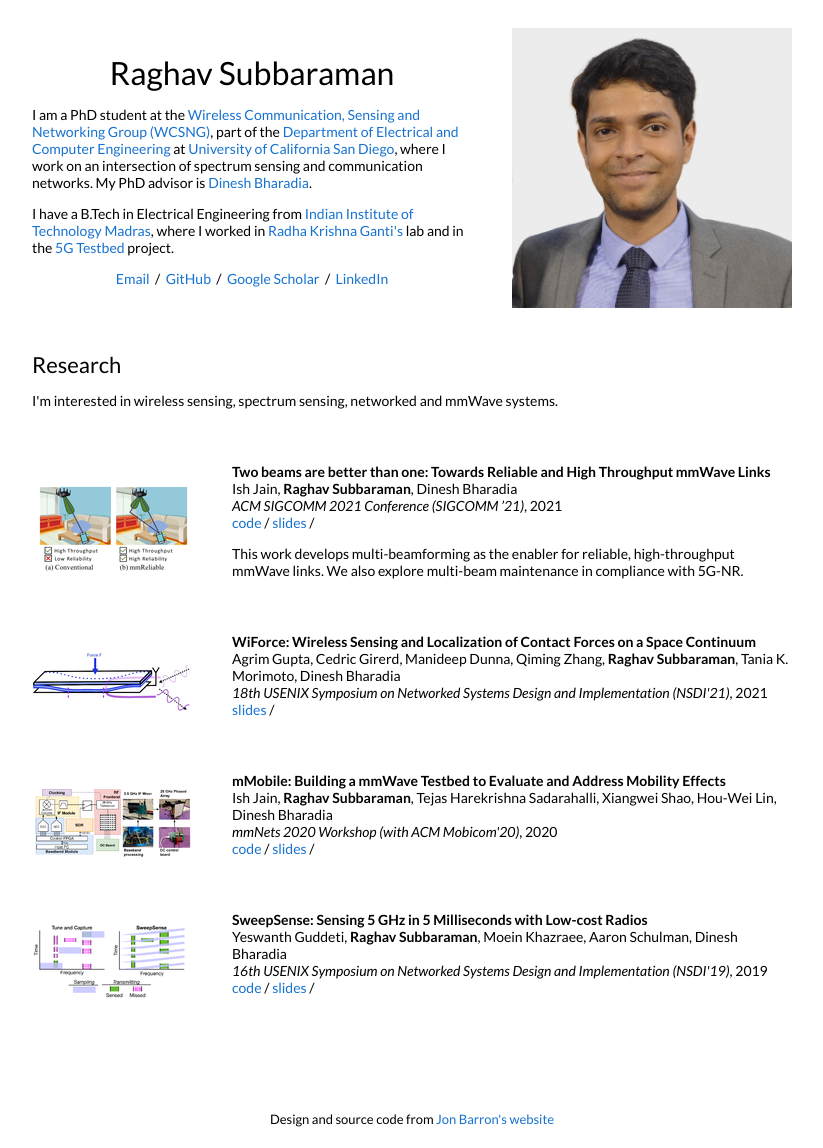
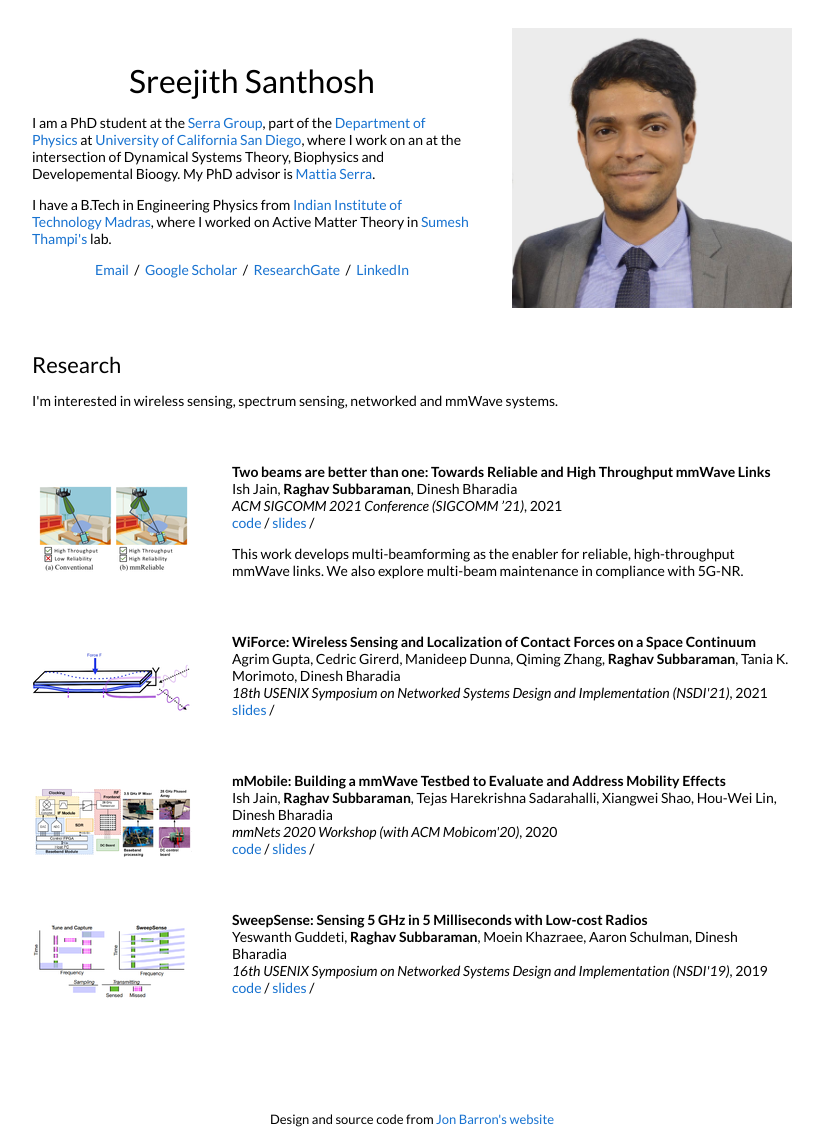
Before and after one commit to SreejithSanthosh/sreejithsanthosh.github.io, a Jekyll site: the page built from _posts/2021-07-28-mmreliable.markdown, in a window 1280 px wide. Shown: the whole page, without its empty margins (228-1051 px from the left). Built offline with Jekyll 4.4.1, drawn with Linux system fonts in a browser that asks for light colours.

Commit message:
Update default.html

```diff
--- a/_layouts/default.html
+++ b/_layouts/default.html
@@ -25,18 +25,18 @@
           <tr style="padding:0px">
             <td style="padding:2.5%;width:60%;vertical-align:middle">
               <h1>
-                Raghav Subbaraman
+                Sreejith Santhosh
               </h1>
-              <p>I am a PhD student at the <a href="https://wcsng.ucsd.edu">Wireless Communication, Sensing and Networking Group (WCSNG)</a>, part of the <a href="https://ece.ucsd.edu/">Department of Electrical and Computer Engineering</a> at <a href="https://www.ucsd.edu/">University of California San Diego</a>, where I work on an intersection of spectrum sensing and communication networks. My PhD advisor is <a href="https://web.eng.ucsd.edu/~dineshb/">Dinesh Bharadia</a>.
+              <p>I am a PhD student at the <a href="https://mattiaserra.com"> Serra Group</a>, part of the <a href="https://physics.ucsd.edu/">Department of Physics</a> at <a href="https://www.ucsd.edu/">University of California San Diego</a>, where I work on an at the intersection of Dynamical Systems Theory, Biophysics and Developemental Bioogy. My PhD advisor is <a href="https://www.mattiaserra.com/cv">Mattia Serra</a>.
               </p>
               <p>
-                I have a B.Tech in Electrical Engineering from <a href="http://www.iitm.ac.in/">Indian Institute of Technology Madras</a>, where I worked in <a href="http://www.ee.iitm.ac.in/rganti/">Radha Krishna Ganti's</a> lab and in the <a href="http://www.ee.iitm.ac.in/5g/">5G Testbed</a> project.
+                I have a B.Tech in Engineering Physics from <a href="http://www.iitm.ac.in/">Indian Institute of Technology Madras</a>, where I worked on Active Matter Theory in <a href="https://che.iitm.ac.in/sumesh/">Sumesh Thampi's</a> lab.
               </p>
               <p style="text-align:center">
-                <a target="_blank" href="https://mailhide.io/e/Os1xgqKq"> Email</a> &nbsp;/&nbsp;
-                <a href="https://github.com/rsubbaraman">GitHub</a> &nbsp;/&nbsp;
-                <a href="https://scholar.google.com/citations?user=LWty0cgAAAAJ&hl=en">Google Scholar</a> &nbsp;/&nbsp;
-                <a href="https://www.linkedin.com/in/rsubbaraman/"> LinkedIn </a>
+                <a target="_blank" href="https://mailhide.io/e/BODgd3YR"> Email</a> &nbsp;/&nbsp;
+                <a href="https://scholar.google.com/citations?user=Ho1YlRIAAAAJ&hl=en">Google Scholar</a> &nbsp;/&nbsp;
+                <a href="https://www.researchgate.net/profile/Sreejith-Santhosh-2">ResearchGate</a> &nbsp;/&nbsp;
+                <a href="https://www.linkedin.com/in/sreejithsanthosh/"> LinkedIn </a>
               </p>
             </td>
             <td style="padding:2.5%;width:40%;max-width:40%">
```
